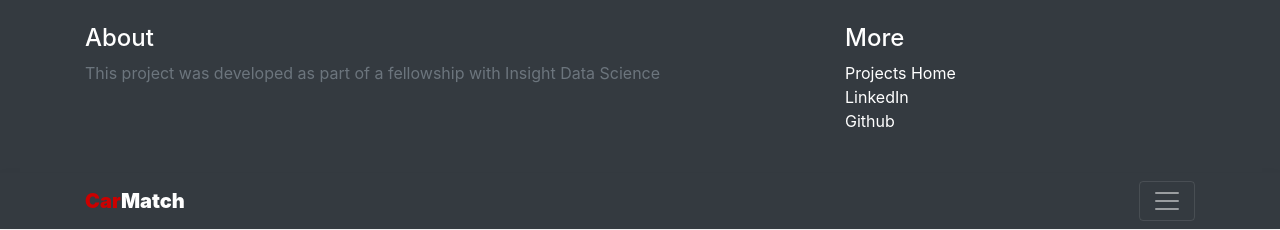
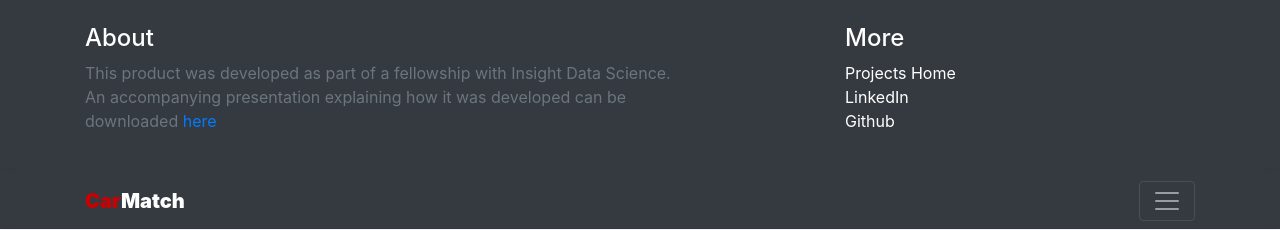
Before and after one commit to trnoriega/car-website, a Django app: template templates/classifier/predictions.html in a window 1280 px wide, after a click that opens the changed part. Shown: the top 230 px of the page. Run offline with Django 3.2, Linux system fonts and the light colour scheme; the template is opened without the code that fills it: most values are stand-ins (such as "Sample title", 1, 10 or a date in 2020); grey boxes marked "Sample" are stand-in pictures; some libraries are stand-ins or nearby versions.

Commit message:
Add links to presentation in about section

```diff
--- a/templates/classifier/index.html
+++ b/templates/classifier/index.html
@@ -26,7 +26,11 @@
           <div class="row">
             <div class="col-sm-8 col-md-7 py-4">
               <h4 class="text-white">About</h4>
-              <p class="text-muted">This project was developed as part of a fellowship with Insight Data Science</p>
+              <p class="text-muted">
+                This product was developed as part of a fellowship with Insight Data Science. <br>
+                An accompanying presentation explaining how it was developed can be downloaded
+                <a href="{% static "classifier/files/CarMatch_presentation.pdf" %}">here</a>
+              </p>
             </div>
             <div class="col-sm-4 offset-md-1 py-4">
               <h4 class="text-white">More</h4>
--- a/templates/classifier/predictions.html
+++ b/templates/classifier/predictions.html
@@ -25,7 +25,11 @@
                 <div class="row">
                     <div class="col-sm-8 col-md-7 py-4">
                     <h4 class="text-white">About</h4>
-                    <p class="text-muted">This project was developed as part of a fellowship with Insight Data Science</p>
+                    <p class="text-muted">
+                        This product was developed as part of a fellowship with Insight Data Science. <br>
+                        An accompanying presentation explaining how it was developed can be downloaded
+                        <a href="{% static "classifier/files/CarMatch_presentation.pdf" %}">here</a>
+                    </p>
                     </div>
                     <div class="col-sm-4 offset-md-1 py-4">
                     <h4 class="text-white">More</h4>
```
Also changed, not shown: 1 other file.
